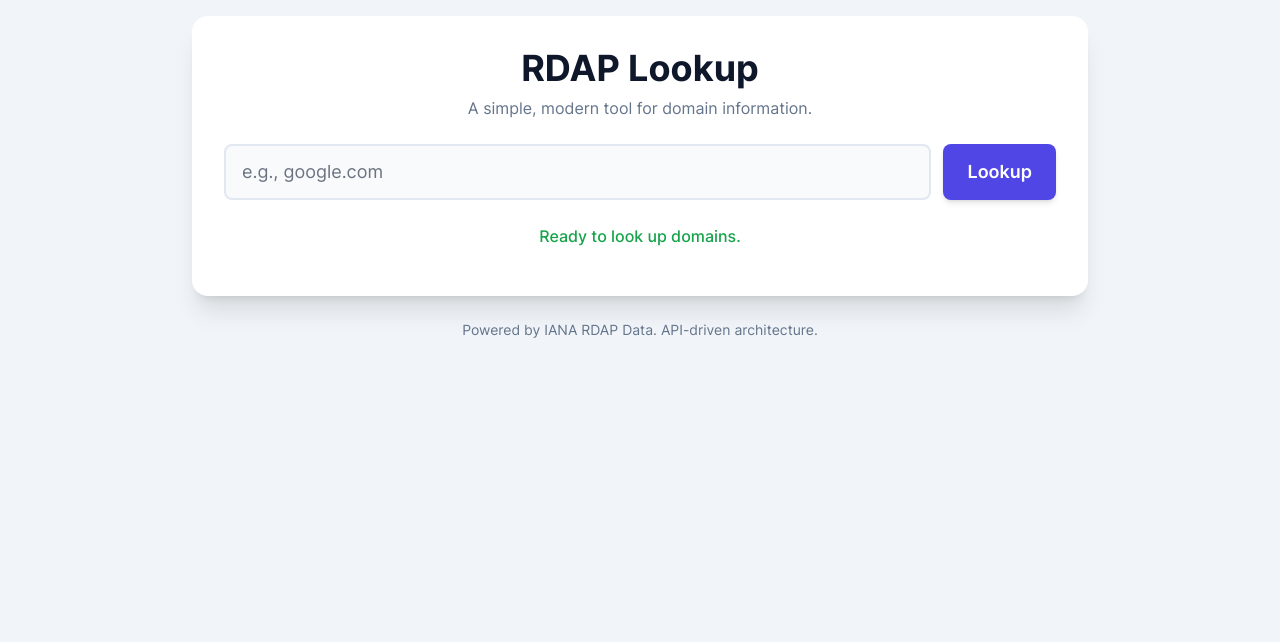
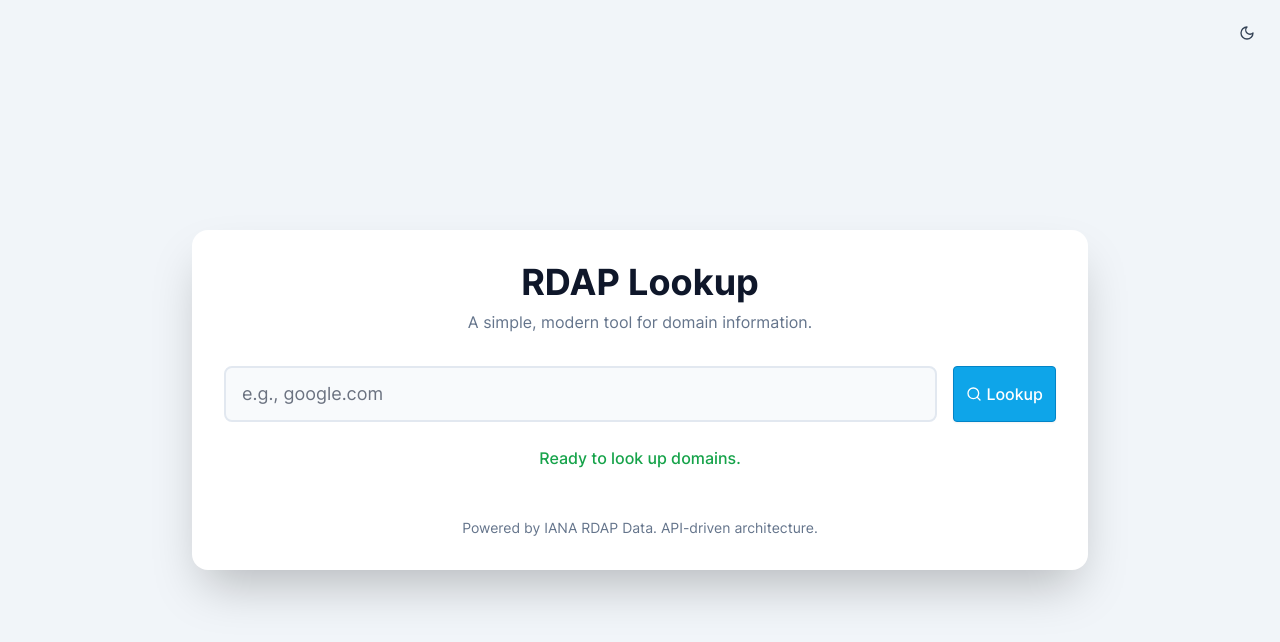
Before and after one commit to abusayed0206/RDAPclient, a Next.js app: page / in a window 1280 px wide. Shown: the top 642 px of the page. Built offline with nearby package versions, Linux system fonts and the light colour scheme.

Commit message:
Update page.tsx

```diff
--- a/src/app/page.tsx
+++ b/src/app/page.tsx
@@ -1,6 +1,10 @@
 'use client';
 
+import { Moon, Search, Sun } from 'lucide-react';
 import { useState, useEffect } from 'react';
+
+import Button from '@/components/buttons/Button';
+import IconButton from '@/components/buttons/IconButton';
 import { NormalizedRdapData } from '@/lib/rdap';
 
 export default function Home() {
@@ -8,10 +12,40 @@ export default function Home() {
   const [isLoading, setIsLoading] = useState(false);
   const [status, setStatus] = useState({ message: '', type: 'info' });
   const [results, setResults] = useState<NormalizedRdapData | null>(null);
+  const [mode, setMode] = useState<'dark' | 'light'>('light');
 
+  // Initialize theme from user preference or localStorage
   useEffect(() => {
+    // Check for saved user preference
+    const savedMode = localStorage.getItem('theme-mode');
+    if (savedMode && (savedMode === 'dark' || savedMode === 'light')) {
+      setMode(savedMode);
+    } else {
+      // Use system preference as fallback
+      const prefersDark = window.matchMedia('(prefers-color-scheme: dark)').matches;
+      setMode(prefersDark ? 'dark' : 'light');
+    }
+
     setStatus({ message: 'Ready to look up domains.', type: 'success' });
   }, []);
+
+  // Apply theme class to document when mode changes
+  useEffect(() => {
+    const root = document.documentElement;
+    if (mode === 'dark') {
+      root.classList.add('dark');
+    } else {
+      root.classList.remove('dark');
+    }
+
+    // Save preference
+    localStorage.setItem('theme-mode', mode);
+  }, [mode]);
+
+  // Toggle theme mode
+  const toggleMode = () => {
+    setMode(mode === 'dark' ? 'light' : 'dark');
+  };
 
   const handleSubmit = async (e: React.FormEvent<HTMLFormElement>) => {
     e.preventDefault();
@@ -41,40 +75,70 @@ export default function Home() {
 
   const getStatusColor = (type: string) => {
     switch (type) {
-      case 'success': return 'text-green-600';
-      case 'warn': return 'text-amber-600';
-      case 'error': return 'text-red-600';
-      default: return 'text-slate-500';
+      case 'success': return mode === 'dark' ? 'text-green-400' : 'text-green-600';
+      case 'warn': return mode === 'dark' ? 'text-amber-400' : 'text-amber-600';
+      case 'error': return mode === 'dark' ? 'text-red-400' : 'text-red-600';
+      default: return mode === 'dark' ? 'text-slate-400' : 'text-slate-500';
     }
   };
 
   return (
-    <main className="bg-slate-100 text-slate-800 flex flex-col items-center min-h-screen p-4">
-      <div className="w-full max-w-4xl bg-white rounded-2xl shadow-xl p-6 md:p-8">
-        <header className="text-center mb-6">
-          <h1 className="text-3xl md:text-4xl font-bold text-slate-900">RDAP Lookup</h1>
-          <p className="text-slate-500 mt-2">A simple, modern tool for domain information.</p>
+    <main className={`min-h-screen transition-colors duration-300 flex items-center justify-center px-4 py-8 ${
+      mode === 'dark' ? 'bg-gray-900' : 'bg-slate-100'
+    }`}>
+      <div className={`w-full max-w-4xl rounded-2xl shadow-2xl p-6 sm:p-8 flex flex-col items-center transition-colors duration-300 ${
+        mode === 'dark' ? 'bg-gray-800' : 'bg-white'
+      }`}>
+        <div className="absolute top-4 right-4">
+          <IconButton
+            icon={mode === 'dark' ? Sun : Moon}
+            variant={mode === 'dark' ? 'ghost' : 'ghost'}
+            onClick={toggleMode}
+            isDarkBg={mode === 'dark'}
+            aria-label={`Switch to ${mode === 'dark' ? 'light' : 'dark'} mode`}
+            className={mode === 'dark' ? 'text-yellow-300' : 'text-slate-700'}
+          />
+        </div>
+
+        <header className="text-center mb-8">
+          <h1 className={`text-3xl md:text-4xl font-bold transition-colors duration-300 ${
+            mode === 'dark' ? 'text-white' : 'text-slate-900'
+          }`}>RDAP Lookup</h1>
+          <p className={`mt-2 transition-colors duration-300 ${
+            mode === 'dark' ? 'text-slate-300' : 'text-slate-500'
+          }`}>A simple, modern tool for domain information.</p>
         </header>
 
-        <form onSubmit={handleSubmit} className="flex flex-col sm:flex-row gap-3 mb-6">
+        <form
+          onSubmit={handleSubmit}
+          className="w-full flex flex-col sm:flex-row gap-4 mb-6"
+        >
+          <div className="flex-grow relative">
             <input
               type="text"
               value={domain}
               onChange={(e) => setDomain(e.target.value)}
               placeholder="e.g., google.com"
-            className="flex-grow px-4 py-3 text-lg bg-slate-50 border-2 border-slate-200 rounded-lg focus:ring-2 focus:ring-indigo-500"
+              className={`w-full px-4 py-3 text-lg rounded-lg transition-colors duration-300 border-2 focus:outline-none focus:ring-2 ${
+                mode === 'dark'
+                  ? 'bg-gray-700 border-gray-600 text-white placeholder-gray-400 focus:ring-primary-500 focus:border-primary-500'
+                  : 'bg-slate-50 border-slate-200 focus:ring-primary-500'
+              }`}
             />
-          <button
+          </div>
+          <Button
             type="submit"
             disabled={isLoading}
-            className="w-full sm:w-auto px-6 py-3 text-lg font-semibold text-white bg-indigo-600 rounded-lg hover:bg-indigo-700 focus:ring-4 focus:ring-indigo-300 shadow-md disabled:bg-indigo-400"
+            variant="primary"
+            className="w-full sm:w-auto"
+            leftIcon={isLoading ? undefined : Search}
           >
             {isLoading ? (
-              <div className="w-6 h-6 border-4 border-white border-t-transparent rounded-full animate-spin"></div>
+              <div className="w-6 h-6 border-4 border-t-transparent rounded-full animate-spin mx-auto" />
             ) : (
               'Lookup'
             )}
-          </button>
+          </Button>
         </form>
 
         {status.message && (
@@ -84,41 +148,84 @@ export default function Home() {
         )}
 
         {results && (
-          <div className="bg-slate-50 p-4 rounded-lg border border-slate-200 max-h-[60vh] overflow-y-auto">
-            <div className="space-y-4">
-              <div className="p-4 bg-white rounded-lg shadow-sm">
-                <h3 className="font-bold text-lg text-slate-800">Domain Details</h3>
-                <dl className="mt-2 grid grid-cols-1 sm:grid-cols-2 gap-x-4 gap-y-2 text-sm">
-                  <dt className="font-medium text-slate-500">Domain Name</dt>
-                  <dd className="text-slate-900 font-mono">{results.domainName}</dd>
-                  <dt className="font-medium text-slate-500">Registrar</dt>
-                  <dd className="text-slate-900">{results.registrar}</dd>
-                  <dt className="font-medium text-slate-500">DNSSEC</dt>
-                  <dd className={`font-semibold ${results.dnssec === 'Signed' ? 'text-green-600' : 'text-amber-600'}`}>
+          <div className={`w-full p-6 rounded-xl border transition-colors duration-300 space-y-6 ${
+            mode === 'dark'
+              ? 'bg-gray-700 border-gray-600'
+              : 'bg-slate-50 border-slate-200'
+          }`}>
+            <section className="space-y-4">
+              <div className={`p-5 rounded-lg shadow-sm transition-colors duration-300 ${
+                mode === 'dark' ? 'bg-gray-800' : 'bg-white'
+              }`}>
+                <h3 className={`text-lg font-bold mb-3 transition-colors duration-300 ${
+                  mode === 'dark' ? 'text-white' : 'text-slate-800'
+                }`}>Domain Details</h3>
+                <dl className="grid grid-cols-1 sm:grid-cols-2 gap-x-4 gap-y-3 text-sm">
+                  <dt className={`font-medium transition-colors duration-300 ${
+                    mode === 'dark' ? 'text-slate-300' : 'text-slate-500'
+                  }`}>Domain Name</dt>
+                  <dd className={`font-mono transition-colors duration-300 ${
+                    mode === 'dark' ? 'text-slate-200' : 'text-slate-900'
+                  }`}>{results.domainName}</dd>
+                  <dt className={`font-medium transition-colors duration-300 ${
+                    mode === 'dark' ? 'text-slate-300' : 'text-slate-500'
+                  }`}>Registrar</dt>
+                  <dd className={`transition-colors duration-300 ${
+                    mode === 'dark' ? 'text-slate-200' : 'text-slate-900'
+                  }`}>{results.registrar}</dd>
+                  <dt className={`font-medium transition-colors duration-300 ${
+                    mode === 'dark' ? 'text-slate-300' : 'text-slate-500'
+                  }`}>DNSSEC</dt>
+                  <dd className={`font-semibold ${results.dnssec === 'Signed' ? 'text-green-500' : 'text-amber-500'}`}>
                     {results.dnssec}
                   </dd>
                 </dl>
               </div>
 
-              <div className="p-4 bg-white rounded-lg shadow-sm">
-                <h3 className="font-bold text-lg text-slate-800">Important Dates</h3>
-                <dl className="mt-2 grid grid-cols-1 sm:grid-cols-2 gap-x-4 gap-y-2 text-sm">
-                  <dt className="font-medium text-slate-500">Registered On</dt>
-                  <dd className="text-slate-900">{results.registeredOn}</dd>
-                  <dt className="font-medium text-slate-500">Expires On</dt>
-                  <dd className="text-slate-900">{results.expiresOn}</dd>
-                  <dt className="font-medium text-slate-500">Last Updated</dt>
-                  <dd className="text-slate-900">{results.lastUpdated}</dd>
+              <div className={`p-5 rounded-lg shadow-sm transition-colors duration-300 ${
+                mode === 'dark' ? 'bg-gray-800' : 'bg-white'
+              }`}>
+                <h3 className={`text-lg font-bold mb-3 transition-colors duration-300 ${
+                  mode === 'dark' ? 'text-white' : 'text-slate-800'
+                }`}>Important Dates</h3>
+                <dl className="grid grid-cols-1 sm:grid-cols-2 gap-x-4 gap-y-3 text-sm">
+                  <dt className={`font-medium transition-colors duration-300 ${
+                    mode === 'dark' ? 'text-slate-300' : 'text-slate-500'
+                  }`}>Registered On</dt>
+                  <dd className={`transition-colors duration-300 ${
+                    mode === 'dark' ? 'text-slate-200' : 'text-slate-900'
+                  }`}>{results.registeredOn}</dd>
+                  <dt className={`font-medium transition-colors duration-300 ${
+                    mode === 'dark' ? 'text-slate-300' : 'text-slate-500'
+                  }`}>Expires On</dt>
+                  <dd className={`transition-colors duration-300 ${
+                    mode === 'dark' ? 'text-slate-200' : 'text-slate-900'
+                  }`}>{results.expiresOn}</dd>
+                  <dt className={`font-medium transition-colors duration-300 ${
+                    mode === 'dark' ? 'text-slate-300' : 'text-slate-500'
+                  }`}>Last Updated</dt>
+                  <dd className={`transition-colors duration-300 ${
+                    mode === 'dark' ? 'text-slate-200' : 'text-slate-900'
+                  }`}>{results.lastUpdated}</dd>
                 </dl>
               </div>
 
               <div className="grid grid-cols-1 md:grid-cols-2 gap-4">
-                <div className="p-4 bg-white rounded-lg shadow-sm">
-                  <h3 className="font-bold text-lg text-slate-800">Domain Status</h3>
-                  <ul className="mt-2 list-disc list-inside text-sm text-slate-900 space-y-1">
+                <div className={`p-5 rounded-lg shadow-sm transition-colors duration-300 ${
+                  mode === 'dark' ? 'bg-gray-800' : 'bg-white'
+                }`}>
+                  <h3 className={`text-lg font-bold mb-3 transition-colors duration-300 ${
+                    mode === 'dark' ? 'text-white' : 'text-slate-800'
+                  }`}>Domain Status</h3>
+                  <ul className="list-disc list-inside text-sm space-y-2">
                     {results.statuses.map((s, i) => (
-                      <li key={i}>
-                        <a href={s.url} target="_blank" rel="noopener noreferrer" className="text-indigo-600 hover:underline">
+                      <li key={i} className={mode === 'dark' ? 'text-slate-200' : 'text-slate-900'}>
+                        <a
+                          href={s.url}
+                          target="_blank"
+                          rel="noopener noreferrer"
+                          className="text-primary-500 hover:text-primary-600 hover:underline"
+                        >
                           {s.label}
                         </a>
                       </li>
@@ -126,27 +233,41 @@ export default function Home() {
                   </ul>
                 </div>
 
-                <div className="p-4 bg-white rounded-lg shadow-sm">
-                  <h3 className="font-bold text-lg text-slate-800">Nameservers</h3>
-                  <ul className="mt-2 list-disc list-inside text-sm text-slate-900 space-y-1 font-mono">
-                    {results.nameservers.map((ns, i) => <li key={i}>{ns}</li>)}
+                <div className={`p-5 rounded-lg shadow-sm transition-colors duration-300 ${
+                  mode === 'dark' ? 'bg-gray-800' : 'bg-white'
+                }`}>
+                  <h3 className={`text-lg font-bold mb-3 transition-colors duration-300 ${
+                    mode === 'dark' ? 'text-white' : 'text-slate-800'
+                  }`}>Nameservers</h3>
+                  <ul className="list-disc list-inside text-sm space-y-2 font-mono">
+                    {results.nameservers.map((ns, i) => (
+                      <li key={i} className={mode === 'dark' ? 'text-slate-200' : 'text-slate-900'}>
+                        {ns}
+                      </li>
+                    ))}
                   </ul>
                 </div>
               </div>
-            </div>
+            </section>
           </div>
         )}
 
         {!results && status.type === 'error' && (
-          <div className="bg-slate-50 p-4 rounded-lg border border-slate-200">
-            <p className="text-red-600">Could not fetch data. Details: {status.message}</p>
+          <div className={`w-full p-4 rounded-lg text-center mt-4 border transition-colors duration-300 ${
+            mode === 'dark'
+              ? 'bg-red-900/30 border-red-700 text-red-300'
+              : 'bg-red-100 border-red-300 text-red-700'
+          }`}>
+            <p>Could not fetch data. Details: {status.message}</p>
           </div>
         )}
-      </div>
 
-      <footer className="text-center mt-6 text-slate-500 text-sm">
+        <footer className={`text-center mt-8 text-sm transition-colors duration-300 ${
+          mode === 'dark' ? 'text-slate-400' : 'text-slate-500'
+        }`}>
           <p>Powered by IANA RDAP Data. API-driven architecture.</p>
         </footer>
+      </div>
     </main>
   );
 }
```
Lines whose indentation alone changed are shown as unchanged.
